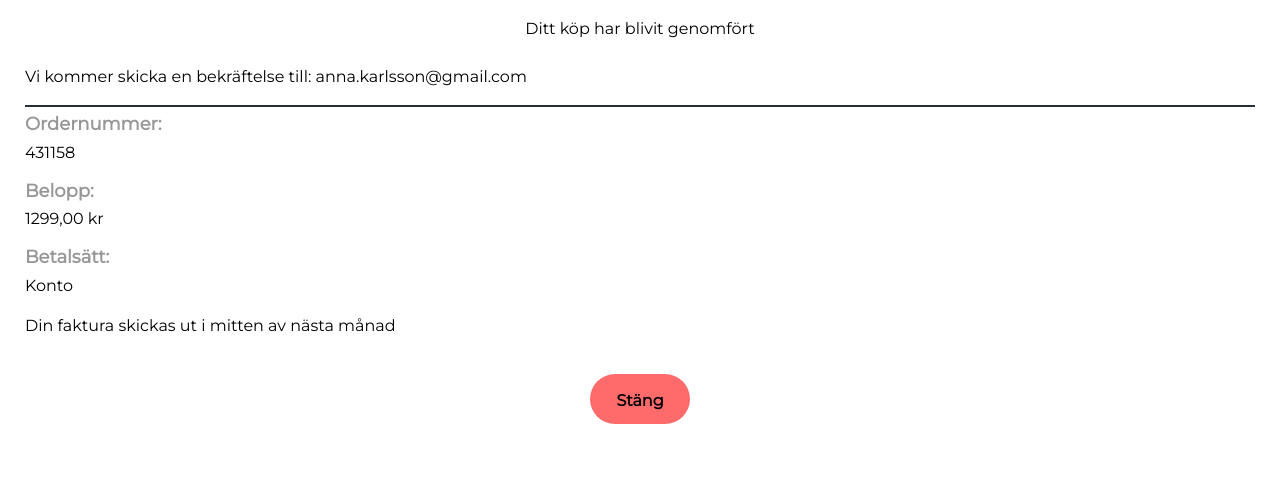
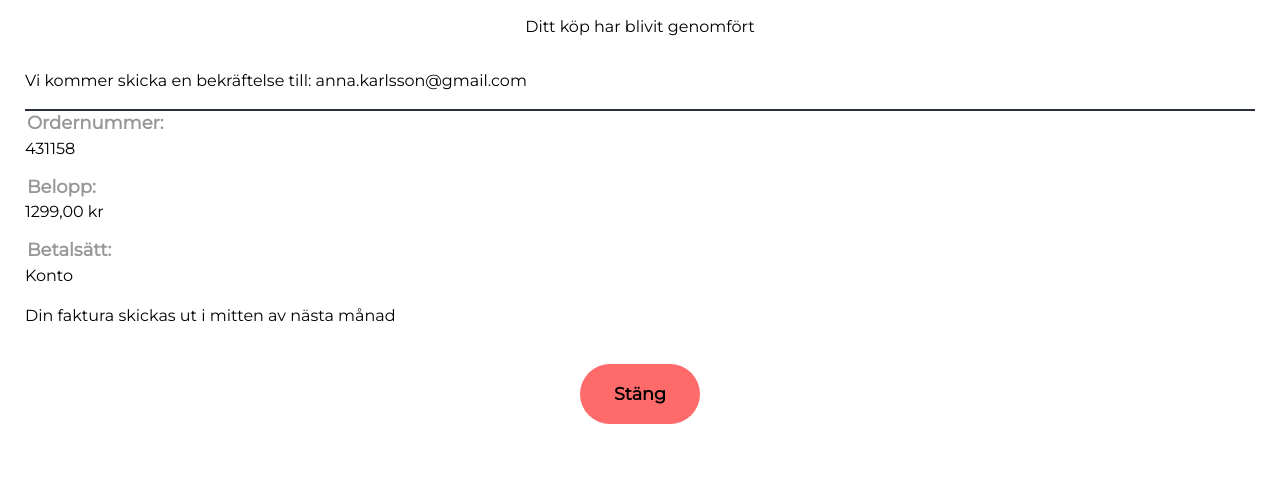
Before and after one commit to ViggoOhlsson/webshop-inlamning-3, a website: page tack.html in a window 1280 px wide. Shown: the part 307-800 px from the top of the page. Drawn offline with nearby package versions, Linux system fonts and the light colour scheme.

Commit message:
Gjorde knapparna mer enhetliga

```diff
--- a/scss/main.scss
+++ b/scss/main.scss
@@ -158,17 +158,18 @@ figure {
   }
 }
 
-h4,
+.product-card h4,
 h5 {
   margin: 2px;
   font-weight: 300;
+  color: black;
 }
 
-h4 {
+.product-card h4 {
   font-size: 0.8rem;
 }
 
-h5 {
+.product-card h5 {
   margin: 7px 0px 5px;
   font-weight: 100;
   font-size: 0.7rem;
@@ -199,13 +200,12 @@ h5 {
 }
 
 .btn {
-  border-radius: 20px;
+  border-radius: 100px;
+  border: none;
   font-weight: 700;
-  font-size: 0.7rem;
+  font-size: 0.9rem;
   color: rgb(0, 0, 0);
-  width: 115px;
-  height: 30px;
-  margin-top: 5px;
+  margin-top: 10px;
   background-color: $color-salmon;
 
   &:hover {
@@ -314,7 +314,7 @@ h5 {
   padding: 10px;
 }
 
-  h4 {
+.genomfört-köp h4 {
   color: black;
   font-size: 1em;
 }
@@ -344,15 +344,13 @@ h5 {
   align-items: center;
 
   .btn {
-      padding: 15px;
     width: 100px;
-      height: 50px;
-      border-radius: 100px;
   }
 
   a {
     text-decoration: none;
     color: black;
+    font-size: 1.1rem;
   }
 }
 
@@ -466,12 +464,8 @@ h5 {
   }
 
   .btn {
-    font-size: 1.1rem;
-    border-radius: 100px;
-    border: none;
-    padding: 10px;
-    width: 160px;
-    height: 50px;
+    font-size: 1rem;
+    padding: 17px;
     margin-top: 20px;
   }
 
@@ -484,10 +478,7 @@ h5 {
   }
 
   .stäng-knapp .btn {
-      padding: 15px;
-      width: 100px;
-      height: 50px;
-      border-radius: 100px;
-      font-size: 1rem;
+      width: 120px;
     }
+
 }
--- a/tack.html
+++ b/tack.html
@@ -71,9 +71,9 @@
       </div>
       <div class="stäng-knapp">
         <div>
-        <button class="btn" type="button"><a href="index.html">Stäng</a></button>
-      </div>
-    </div>
+
+          <div class="btn"><a href="index.html">Stäng</a></div>
+        </div>
     </section>
   </main>
   <footer id="contact" class="text-center text-lg-start bg-light text-muted">
```
Also changed, not shown: checkout.html (+7 -5 lines), index.html (+1 -0 lines), css/main.css. Lines whose indentation alone changed are shown as unchanged.
